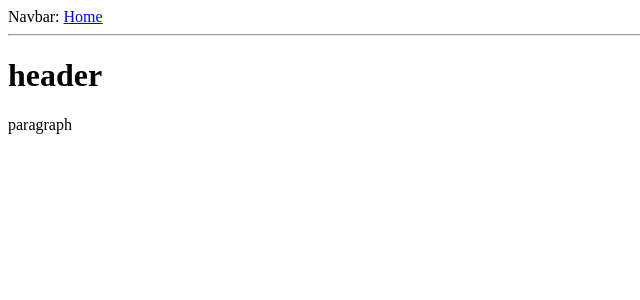
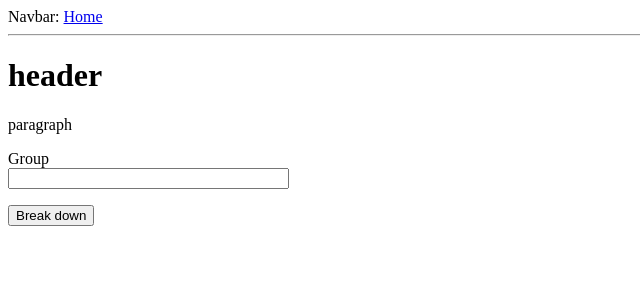
Before and after one commit to lauralopezcruz/Magnus_Breakdown, a Flask app: page / in a window 1280 px wide. Shown: the top 300 px of the page, without its empty margins (0-640 px from the left). Run offline with Flask 2, Linux system fonts and the light colour scheme.

Commit message:
Add very minimal form on index page for inputting a group and having it get returned to you

```diff
--- a/webapp/app/__init__.py
+++ b/webapp/app/__init__.py
@@ -1,5 +1,7 @@
 from flask import Flask
+import os
 
 app = Flask(__name__)
+app.config['SECRET_KEY'] = os.environ.get('SECRET_KEY') or 'secretest-key'
 
 from app import routes
--- /dev/null
+++ b/webapp/app/forms.py
@@ -0,0 +1,7 @@
+from flask_wtf import FlaskForm
+from wtforms import StringField, SubmitField
+from wtforms.validators import DataRequired
+
+class InputForm(FlaskForm):
+    group = StringField('Group', validators=[DataRequired()])
+    submit = SubmitField('Break down')
--- a/webapp/app/routes.py
+++ b/webapp/app/routes.py
@@ -1,7 +1,11 @@
 from flask import render_template
 from app import app
+from app.forms import InputForm
 
-@app.route('/')
-@app.route('/index')
+@app.route('/', methods=['GET','POST'])
+@app.route('/index', methods=['GET','POST'])
 def index():
-    return render_template('index.html')
+    form = InputForm()
+    if form.validate_on_submit():
+        return render_template('index.html', form=form, input=form.group.data)
+    return render_template('index.html', form=form)
--- a/webapp/app/templates/base.html
+++ b/webapp/app/templates/base.html
@@ -5,7 +5,7 @@
   <body>
     <div>
       Navbar:
-      <a href="/index">Home</a>
+      <a href="{{ url_for('index') }}">Home</a>
     </div>
     <hr>
     {% block content %}{% endblock %}
--- a/webapp/app/templates/index.html
+++ b/webapp/app/templates/index.html
@@ -3,4 +3,20 @@
 {% block content %}
   <h1>header</h1>
   <p>paragraph</p>
+  <form action="" method="post" novalidate>
+    {{ form.hidden_tag() }}
+    <p>
+      {{ form.group.label }}<br />
+      {{ form.group(size=32) }}<br />
+      {% for error in form.group.errors %}
+        <span style="color: red;">{{ error }}</span>
+      {% endfor %}
+    </p>
+    <p>{{ form.submit() }}</p>
+  </form>
+
+  {% if input %}
+    <br />
+    <p>{{ input }}</p>
+  {% endif %}
 {% endblock %}
```
